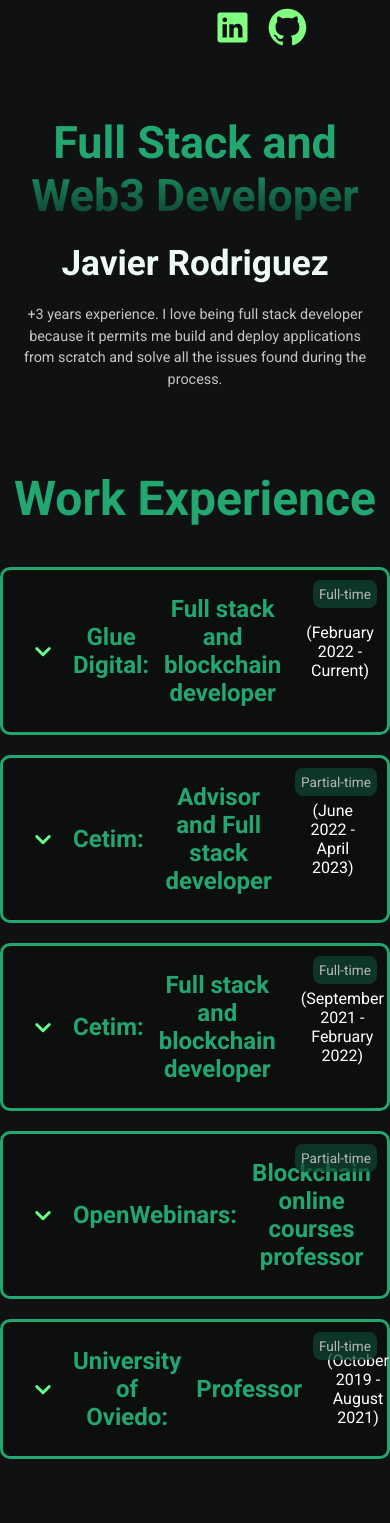
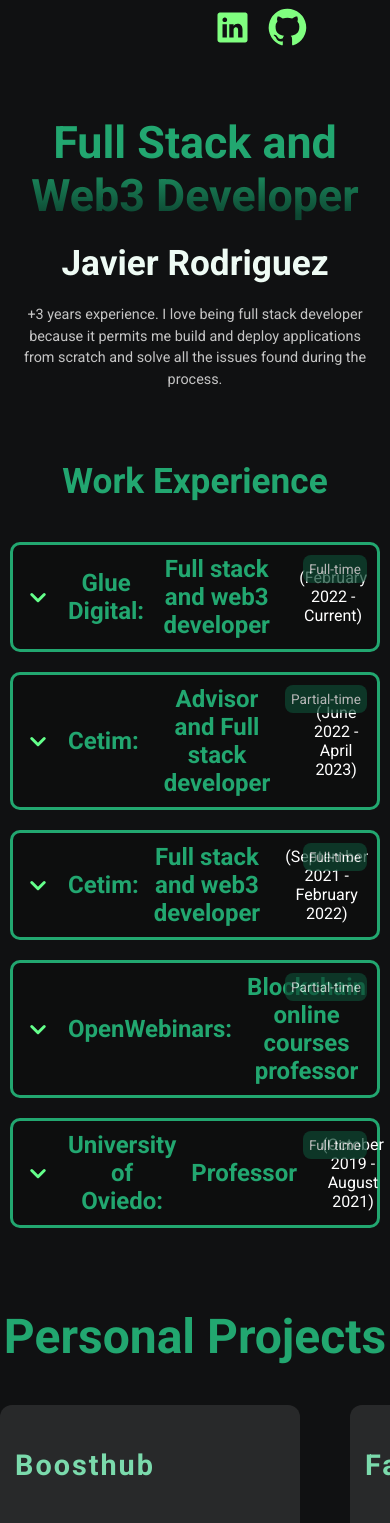
Before and after one commit to javirro/javirro-personal, a React (Create React App) app: page / in a window 390 px wide. Shown: the top 1523 px of the page. Built offline with nearby package versions, Linux system fonts and the light colour scheme.

Commit message:
Add refactor for workItem to adapt for mobile

```diff
--- a/src/components/WorkExperience/WorkExperience.css
+++ b/src/components/WorkExperience/WorkExperience.css
@@ -13,10 +13,26 @@
   margin-bottom: 20px;
 }
 
-#work-exp .work-items-comtainer {
+#work-exp .work-items-container {
   display: flex;
   flex-direction: column;
   align-items: center;
   width: 100%;
   gap: 20px;
 }
+
+@media (max-width: 700px) {
+  #work-exp h2 {
+    font-size: 2.2em;
+  }
+
+  #work-exp .work-items-container {
+    display: flex;
+    flex-direction: column;
+    align-items: center;
+    width: 100%;
+    gap: 20px;
+    box-sizing: border-box;
+    padding: 0px 10px;
+  }
+}
--- a/src/components/WorkExperience/WorkExperience.tsx
+++ b/src/components/WorkExperience/WorkExperience.tsx
@@ -9,7 +9,7 @@ const WorkExperience = () => {
   return (
     <section id="work-exp">
       <h2>Work Experience</h2>
-      <section className="work-items-comtainer">
+      <section className="work-items-container">
         {workExperience.map((work: WorkExperienceData, i: number) => <WorkItem key={work.startDate} experience={work} />)}
       </section>
     </section>
--- a/src/components/WorkExperience/WorkItem.css
+++ b/src/components/WorkExperience/WorkItem.css
@@ -95,3 +95,19 @@
     opacity: 1;
   }
 }
+
+
+@media (max-width: 700px) {
+  .work-item {
+    gap: 15px;
+    padding: 10px;
+  }
+
+  .work-item > div {
+    display: flex;
+    justify-content: center;
+    align-items: center;
+    gap: 15px;
+    cursor: pointer;
+  }
+}
--- a/src/components/WorkExperience/WorkItem.tsx
+++ b/src/components/WorkExperience/WorkItem.tsx
@@ -1,27 +1,24 @@
 import { useState } from "react"
 import { WorkExperienceData } from "../../types"
-import { imgs } from "../../images"
+import TechStack from "./TechStack"
+import useScreenWidth from "../../hooks/useScreenWidth"
+import { WorkItemHeader } from "./WorkItemHeader"
 import "./WorkItem.css"
-import TechStack from "./TechStack"
 
 interface WorkItemProps {
   experience: WorkExperienceData
 }
+
 const WorkItem = ({ experience }: WorkItemProps) => {
-  const { company, title, startDate, endDate, rol, techStack, fullTime } = experience
+  const MOBILE_SIZE: number = 700
+  const {  rol, techStack, fullTime } = experience
   const [showInfo, setShowInfo] = useState<boolean>(false)
+  const screenWidth = useScreenWidth()
 
   return (
     <article className={showInfo ? "work-item opened" : "work-item"}>
       <span className="full-time">{fullTime ? "Full-time" : "Partial-time"}</span>
-      <div className="title-container" onClick={() => setShowInfo((s: boolean) => !s)}>
-        <img src={imgs.downArray} alt="down arrow" className={`${showInfo ? "rotate" : ""}`} />
-        <strong>{company}:</strong>
-        <strong>{title} </strong>
-        <span>
-          ({startDate} - {endDate})
-        </span>
-      </div>
+      <WorkItemHeader experience={experience} setShowInfo={setShowInfo} showInfo={showInfo} />
       {showInfo && (
         <div className="extra-info">
           <ul>
@@ -29,7 +26,7 @@ const WorkItem = ({ experience }: WorkItemProps) => {
               <li key={i}>{r}</li>
             ))}
           </ul>
-        {techStack && <TechStack techStack={techStack} />}
+          {techStack && <TechStack techStack={techStack} />}
         </div>
       )}
     </article>
--- /dev/null
+++ b/src/components/WorkExperience/WorkItemHeader.tsx
@@ -0,0 +1,37 @@
+import { imgs } from "../../images"
+import { WorkExperienceData } from "../../types"
+
+interface WorkItemHeaderProps {
+  experience: WorkExperienceData
+  showInfo: boolean
+  setShowInfo: any
+}
+
+export const WorkItemHeader = ({ experience, showInfo, setShowInfo }: WorkItemHeaderProps) => {
+  const { company, title, startDate, endDate } = experience
+  return (
+    <div className="title-container" onClick={() => setShowInfo((s: boolean) => !s)}>
+      <img src={imgs.downArray} alt="down arrow" className={`${showInfo ? "rotate" : ""}`} />
+      <strong>{company}:</strong>
+      <strong>{title} </strong>
+      <span>
+        ({startDate} - {endDate})
+      </span>
+    </div>
+  )
+}
+
+
+export const WorkItemHeaderMobile = ({ experience, showInfo, setShowInfo }: WorkItemHeaderProps) => {
+  const { company, title, startDate, endDate } = experience
+  return (
+    <div className="title-container" onClick={() => setShowInfo((s: boolean) => !s)}>
+      <img src={imgs.downArray} alt="down arrow" className={`${showInfo ? "rotate" : ""}`} />
+      <strong>{company}:</strong>
+      <strong>{title} </strong>
+      <span>
+        ({startDate} - {endDate})
+      </span>
+    </div>
+  )
+}
--- a/src/data/workExperience.json
+++ b/src/data/workExperience.json
@@ -1,7 +1,7 @@
 [
   {
     "company": "Glue Digital",
-    "title": "Full stack and blockchain developer",
+    "title": "Full stack and web3 developer",
     "description": "Working in DEFI (Decentralized finance) startup as full stack developer",
     "startDate": "February 2022",
     "endDate": "Current",
@@ -30,7 +30,7 @@
   },
   {
     "company": "Cetim",
-    "title": "Full stack and blockchain developer",
+    "title": "Full stack and web3 developer",
     "description": "Working in R&D projects which includes blochchain in web applications",
     "startDate": "September 2021",
     "endDate": "February 2022",
--- /dev/null
+++ b/src/hooks/useScreenWidth.ts
@@ -0,0 +1,15 @@
+import { useState, useEffect } from "react"
+
+const useScreenWidth = (): number => {
+  const [width, setWidth] = useState<number>(window.innerWidth)
+  useEffect(() => {
+    const handler = () => {
+      setWidth(window.innerWidth)
+    }
+    window.addEventListener("resize", handler)
+    return () => window.removeEventListener("resize", handler)
+  }, [])
+  return width
+}
+
+export default useScreenWidth
```
Also changed, not shown: src/components/WorkExperience/WorkItemHeader.css (added).
